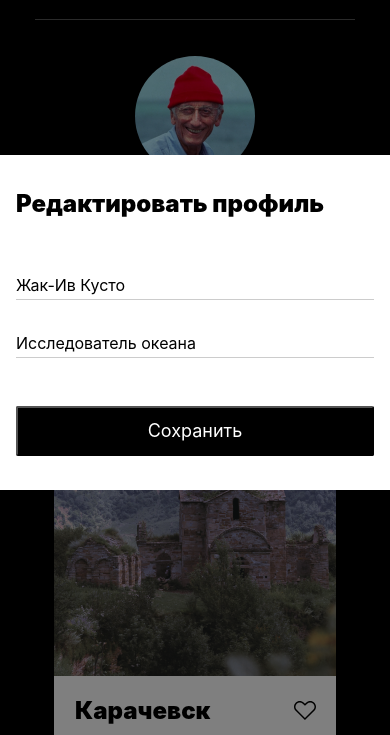
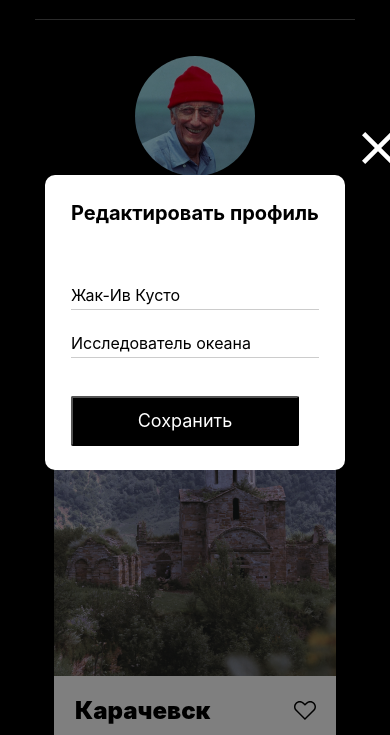
Before and after one commit to konstantin-main/mesto, a plain HTML site: page index.html in a window 390 px wide. Both pictures are taken after a click on the picture 297 px from the left and 312 px from the top of the page. Shown: the part 100-835 px from the top of the page. Drawn offline with Linux system fonts and the light colour scheme.

Commit message:
fix: classnames

```diff
--- a/$sources/scss/index.scss
+++ b/$sources/scss/index.scss
@@ -295,6 +295,14 @@
     opacity: .2;
 }
 
+
+@media screen and (max-width:610px) {
+    .profile__button-info {
+        max-width: 282px;
+        padding: 24px 26px;
+    }
+}
+
 .profile__button-info_active {
     animation: .4s show linear forwards;
 }
@@ -317,12 +325,27 @@
 }
 
 
+@media screen and (max-width:610px) {
+    .button-info__title {
+        font-size: 20px;
+        font-weight: 700;
+    }
+}
+
+
 .edit__form {
     display: grid;
     grid-template-columns: 1fr;
     gap: 30px;
     position: relative;
 
+}
+
+
+@media screen and (max-width:610px) {
+    .edit__form {
+        gap: 20px;
+    }
 }
 
 
@@ -346,7 +369,7 @@
 }
 
 
-.edit__profile {
+.save__edit-button {
     width: 358px;
     height: 50px;
     background-color: black;
@@ -358,12 +381,19 @@
     transition: .3s linear;
 }
 
+
+@media screen and (max-width:610px) {
+    .save__edit-button {
+        max-width: 228px;
+    }
+}
+
 .edit__profile:hover {
     opacity: 0.8;
 }
 
 
-.close__edit {
+.close__edit-button {
     display: flex;
     max-width: 32px;
     max-height: 32px;
--- a/index.html
+++ b/index.html
@@ -27,8 +27,8 @@
                             <form action="" class="edit__form">
                                 <input type="text" class="edit__name" name="your name">
                                 <input type="text" class="edit__second-name" name="your second name">
-                                <input type="button" class="edit__profile" value="Сохранить">
-                                <button type="button" class="close__edit"><img src="./pictures/Close edit.svg" alt="close button" class="close__edit-image"></button>
+                                <input type="button" class="save__edit-button" value="Сохранить">
+                                <button type="button" class="close__edit-button"><img src="./pictures/Close edit.svg" alt="close button" class="close__edit-image"></button>
                             </form>
                         </div>
                     </div>
--- a/index.js
+++ b/index.js
@@ -4,12 +4,12 @@
 
 const openeditbutton = document.querySelector('.edit__button');
 const editarea = document.querySelector('.edit__profile-button');
-const closeeditarea = document.querySelector('.close__edit');
+const closeeditarea = document.querySelector('.close__edit-button');
 const startanim = document.querySelector('.profile__button-info');
 const profiname = document.querySelector('.profile__info-title');
 const profinameedit = document.querySelector('.edit__name');
 const profistatus = document.querySelector('.edit__second-name');
-const editprofibutton = document.querySelector('.edit__profile');
+const editprofibutton = document.querySelector('.save__edit-button');
 const profieditsecondname = document.querySelector('.profile__info-subtitle');
 
 function openedit() {
```
Also changed, not shown: $sources/css/index.css.
